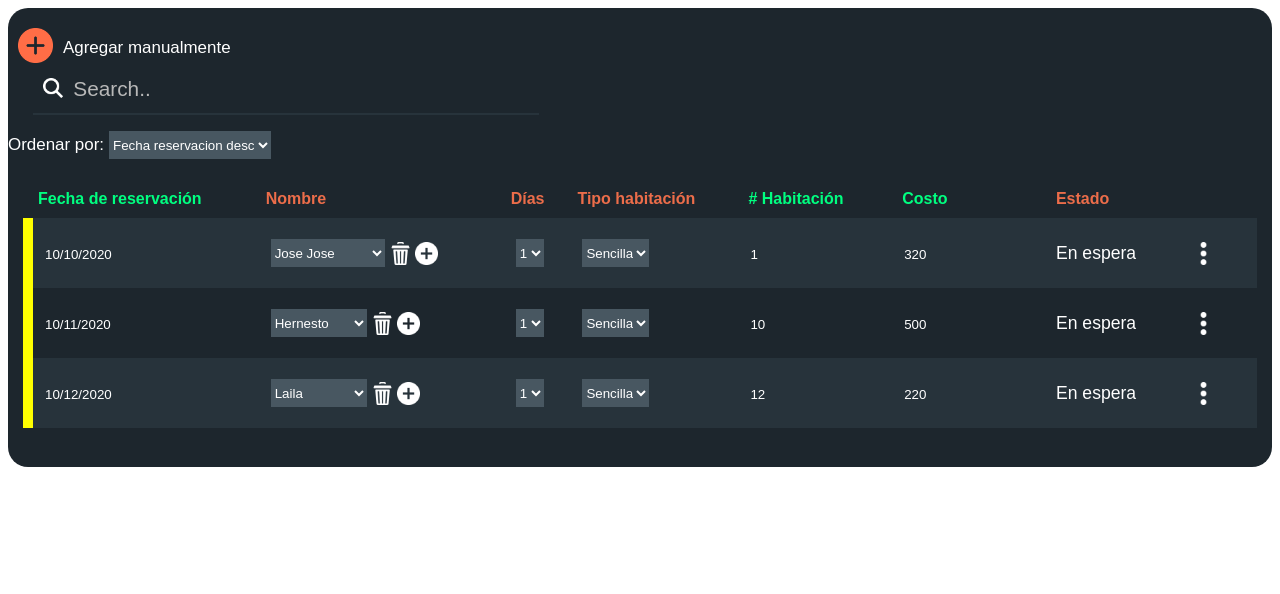
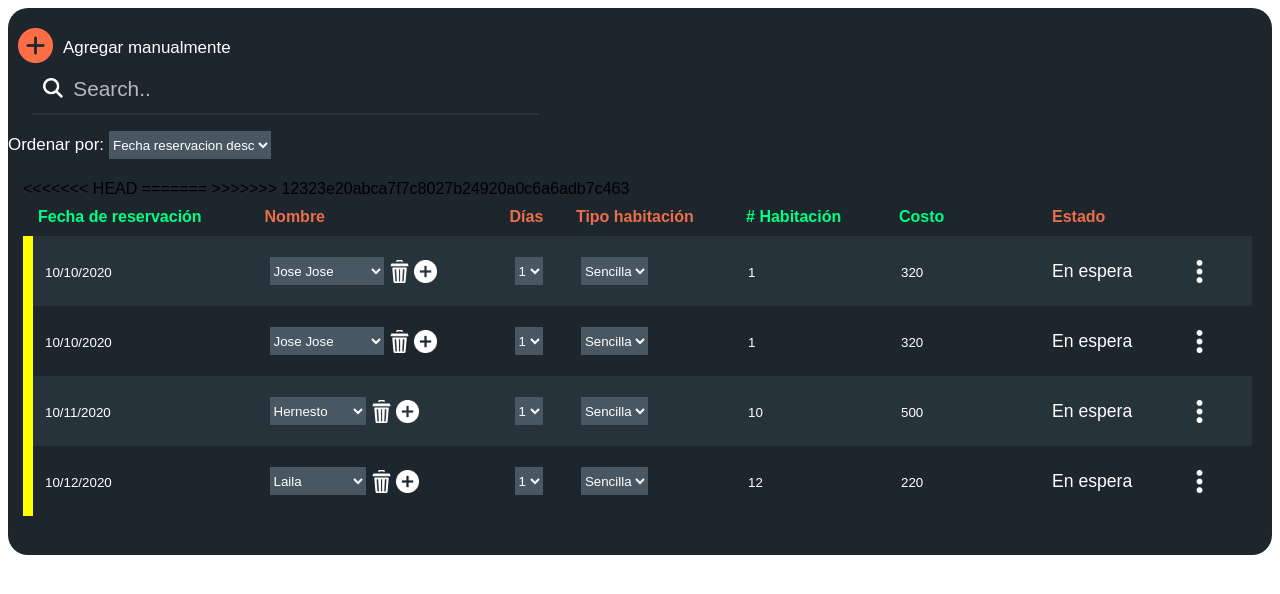
Before and after one commit to IngSoft2020-1/Proyecto2, a PHP site: page /reservation.php in a window 1280 px wide. Shown: the top 594 px of the page. Run offline with PHP 8.4, Linux system fonts and the light colour scheme; some libraries are stand-ins or nearby versions.

Commit message:
Revert "D"
This reverts commit dd2ddd04150729d5e7fcddae535db0687a7074bd.

```diff
--- a/Web/reservation.php
+++ b/Web/reservation.php
@@ -54,6 +54,58 @@
               </tr>
             </thead>
             <tbody>
+<<<<<<< HEAD
+            <tr id="1">
+                                      <td><input disabled="on" type="text" value="10/10/2020" class="fecha-llegada habilitar"></td>
+                                      <td class="td-name">
+                                        <div class="container-td">
+                                          <div>
+                                            <select class="habilitar">
+                                              <option value="">Jose Jose</option>
+                                              <option value="">Ramon Ayala</option>
+                                              <option value="">Chalino Sachez</option>
+                                              <option value="">Jose Juanga</option>
+                                            </select>
+                                          </div>
+                                          <div class="td-cont">
+                                            <img src="img/trash.png" alt="" class="icon">
+                                            <img src="img/new.png" alt="" class="icon">
+                                          </div>
+                                        </div>
+                                      </td>
+                                      <td>
+                                        <select class="habilitar">
+                                          <option value="">1</option>
+                                          <option value="">2</option>
+                                          <option value="">3</option>
+                                          <option value="">4</option>
+                                          <option value="">5</option>
+                                        </select>
+                                      </td>
+                                      <td>
+                                        <select class="habilitar">
+                                          <option value="">Sencilla</option>
+                                          <option value="">Doble</option>
+                                          <option value="">Triple</option>
+                                          <option value="">Otra</option>
+                                        </select>
+                                      </td>
+                                      <td><input type="number" class="habilitar number" value="1"></td>
+                                      <td><input type="number" class="habilitar number" value="320"></td>
+                                      <td><p id="estado-1" class="parrafo">En espera</p></td>
+                                      <td class="td-right">
+                                        <div class="evento  evento-1">
+                                          <img src="img/points.png" class="icon">
+                                        </div>
+                                        <div class="sub-menu sub-menu-1">
+                                          <input class="input-submenu btn-start" type="button" name="" value="Iniciar">
+                                          <input class="input-submenu btn-edit" type="button" name="" value="Editar huespedes">
+                                          <input style="display: none;" class="input-submenu btn-cancel" type="button" name="" value="Cancelar">
+                                          <input class="input-submenu btn-delete" type="button" name="" value="Eliminar">
+                                        </div>
+                                      </td>
+                                    </tr>
+=======
               <tr id="1">
                 <td><input disabled="on" type="text" value="10/10/2020" class="fecha-llegada habilitar"></td>
                 <td class="td-name">
@@ -205,6 +257,7 @@
                   </div>
                 </td>
               </tr>
+>>>>>>> 12323e20abca7f7c8027b24920a0c6a6adb7c463
             </tbody> <!--Donde se hace la magia con json-->
           </table>
       </div>
```
